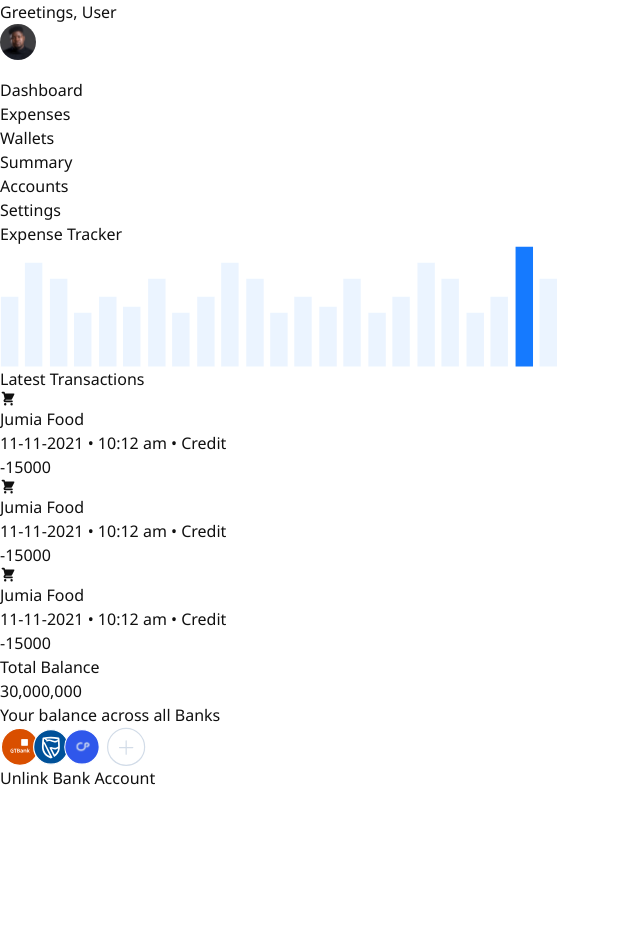
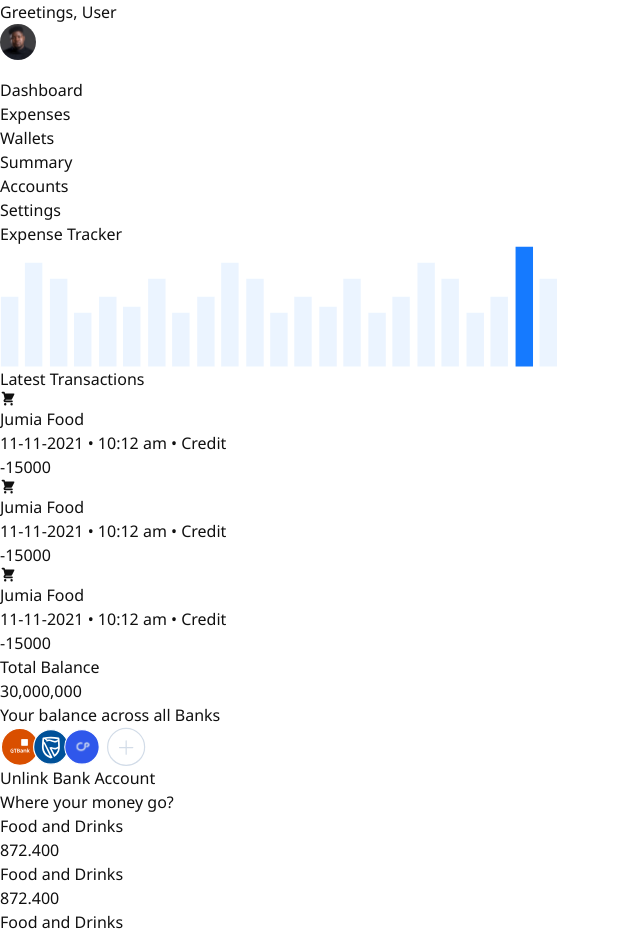
Before and after one commit to ishmaell/frontend-assessment, a React (Create React App) app: page /dashboard in a window 1280 px wide. Shown: the top 938 px of the page, without its empty margins (0-640 px from the left). Before the commit the page ends 800 px from the top, so only its background shows below. Built offline with nearby package versions, Linux system fonts and the light colour scheme.

Commit message:
chore: implement where your money go widget

```diff
--- /dev/null
+++ b/src/components/stateless/WhereYourMoneyGo.tsx
@@ -0,0 +1,32 @@
+import React from 'react';
+
+interface WhereYourMoneyGoPropsType {
+  title: string;
+}
+
+const WhereYourMoneyGoItem = () => {
+  return (
+    <div className="where-your-money-go-row">
+      <div className="text-content">
+        <p className="item">Food and Drinks</p>
+        <p className="amount">872.400</p>
+      </div>
+      <div className="expense-meter">
+        <div className="meter-guage"></div>
+      </div>
+    </div>
+  );
+};
+
+const WhereYourMoneyGo: React.FC<WhereYourMoneyGoPropsType> = ({ title }) => {
+  return (
+    <div className="where-your-money-go">
+      <h3 className="title">{title}</h3>
+      <WhereYourMoneyGoItem />
+      <WhereYourMoneyGoItem />
+      <WhereYourMoneyGoItem />
+    </div>
+  );
+};
+
+export default WhereYourMoneyGo;
--- /dev/null
+++ b/src/css/components/where-your-money-go.css
@@ -0,0 +1,31 @@
+.where-your-money-go {
+
+}
+.where-your-money-go .text-content {
+  @apply flex justify-between text-base mb-3;
+}
+
+.where-your-money-go .text-content .item {
+  @apply font-bold
+}
+
+.where-your-money-go .text-content .amount {}
+
+.where-your-money-go .expense-meter {
+  @apply h-2 bg-gray-100 rounded relative after:bg-[#FFB1B1] after:rounded after:absolute after:w-[10%] block after:h-full after:content-[''];
+}
+/* .where-your-money-go .expense-meter::after {
+  content: ' ';
+  display: block
+} */
+.where-your-money-go .meter-guage {
+  @apply bg-mono-red w-[10%];
+}
+
+.where-your-money-go .title {
+  @apply text-xl font-light mb-5;
+}
+
+.where-your-money-go .where-your-money-go-row {
+  @apply mb-10;
+}
--- a/src/css/index.css
+++ b/src/css/index.css
@@ -12,6 +12,7 @@
 @import './components/public-layout';
 @import './components/spinner';
 @import './components/sidenav';
+@import './components/where-your-money-go';
 @import './pages/dashboard';
 @import './pages/initialization';
 
--- a/src/css/pages/dashboard.css
+++ b/src/css/pages/dashboard.css
@@ -11,7 +11,7 @@
 }
 
 .dashboard .total-balance {
-  @apply flex flex-col items-center shadow-lg p-9 rounded-md text-[#273240];
+  @apply flex flex-col items-center shadow-lg p-9 rounded-md text-[#273240] mb-10;
 }
 
 .dashboard .total-balance .title,
--- a/src/pages/Dashboard.tsx
+++ b/src/pages/Dashboard.tsx
@@ -1,6 +1,7 @@
 import { Button } from '../components/form';
 import ExpenseTracker from '../components/stateless/ExpenseTracker';
 import LatestTransactions from '../components/stateless/LatestTransactions';
+import WhereYourMoneyGo from '../components/stateless/WhereYourMoneyGo';
 import BankIcons from '../assets/images/bank-icons.svg';
 
 const Dashboard = () => {
@@ -21,6 +22,7 @@ const Dashboard = () => {
               Unlink Bank Account
             </Button>
           </div>
+          <WhereYourMoneyGo title="Where your money go?" />
         </div>
       </div>
     </div>
```
